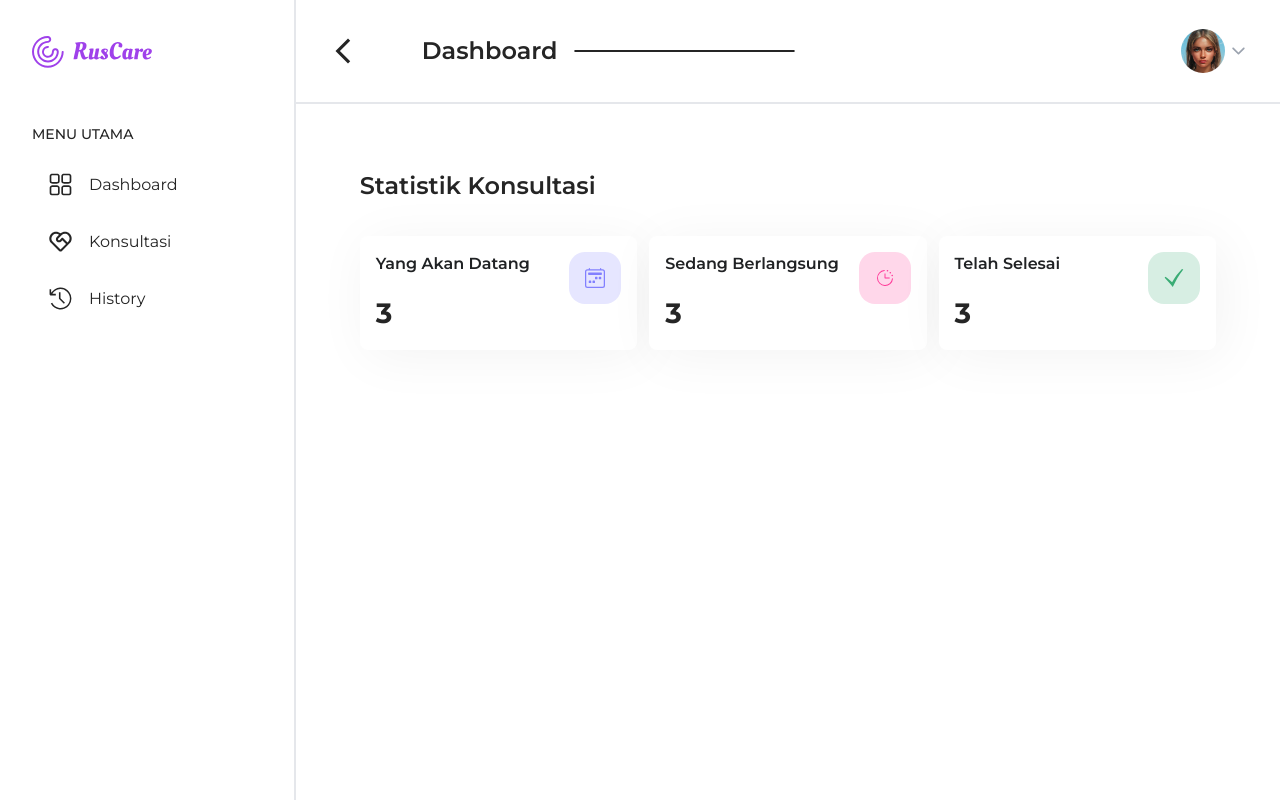
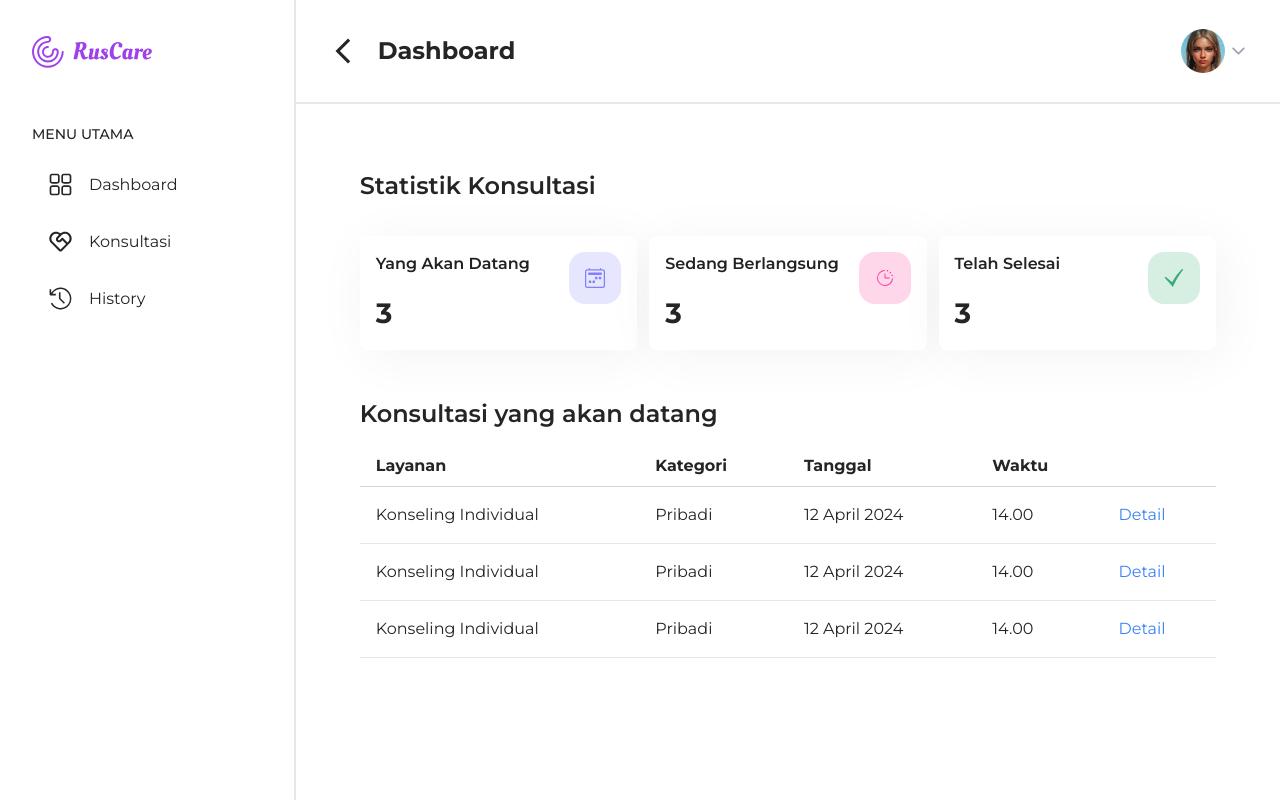
Before and after one commit to Nareswara05/NextJS-Ruscare, a Next.js app: page /dashboard in a window 1280 px wide. Built offline with nearby package versions, Linux system fonts and the light colour scheme.

Commit message:
feat [NR] add table consultation and detail popup

```diff
--- /dev/null
+++ b/src/app/(pages)/dashboard/common-components/table-consultation.jsx
@@ -0,0 +1,149 @@
+"use client"
+import { PiClockCountdownLight } from "react-icons/pi";
+import { BsCalendar2Week } from "react-icons/bs";
+import { VscLocation } from "react-icons/vsc";
+
+import React, { useState } from 'react';
+
+const TableConsultation = () => {
+    const [isModalOpen, setIsModalOpen] = useState(false);
+    const [selectedData, setSelectedData] = useState(null);
+
+    const data = [
+        {
+            name: "Usep",
+            jurusan: "Animasi",
+            service: "Konseling Individual",
+            category: "Pribadi",
+            date: "12 April 2024",
+            time: "14.00",
+            location: "Lab PPLG",
+            mentor: "Bu Devyta",
+            detail: "Detail tentang Konseling Individual"
+        },
+        {
+            name: "Usep",
+            jurusan: "Animasi",
+            service: "Konseling Individual",
+            category: "Pribadi",
+            date: "12 April 2024",
+            time: "14.00",
+            location: "Lab PPLG",
+            mentor: "Bu Devyta",
+            detail: "Detail tentang Konseling Individual"
+        },
+        {
+            name: "Usep",
+            jurusan: "Animasi",
+            service: "Konseling Individual",
+            category: "Pribadi",
+            date: "12 April 2024",
+            time: "14.00",
+            location: "Lab PPLG",
+            mentor: "Bu Devyta",
+            detail: "Detail tentang Konseling Individual"
+        },
+
+    ];
+
+    const tableHead = [
+        { title: "Layanan" },
+        { title: "Kategori" },
+        { title: "Tanggal" },
+        { title: "Waktu" },
+        { title: "" },
+    ];
+
+    const openModal = (item) => {
+        setSelectedData(item);
+        setIsModalOpen(true);
+    };
+
+    const closeModal = () => {
+        setIsModalOpen(false);
+        setSelectedData(null);
+    };
+
+    return (
+        <div className="pt-12">
+            <h1 className="font-semibold text-2xl text-textPrimary mb-4">Konsultasi yang akan datang</h1>
+            <div className="overflow-x-auto">
+                <table className="min-w-full bg-white">
+                    <thead>
+                        <tr>
+                            {tableHead.map((item, index) => (
+                                <th key={index} className="py-2 px-4 text-textPrimary text-left border-b border-gray-300">
+                                    {item.title}
+                                </th>
+                            ))}
+                        </tr>
+                    </thead>
+                    <tbody>
+                        {data.map((item, index) => (
+                            <tr key={index} className="border-b border-gray-200 text-textPrimary">
+                                <td className="py-4 px-4">{item.service}</td>
+                                <td className="py-4 px-4">{item.category}</td>
+                                <td className="py-4 px-4">{item.date}</td>
+                                <td className="py-4 px-4">{item.time}</td>
+                                <td className="py-4 px-4">
+                                    <button
+                                        className="text-blue-500 hover:underline"
+                                        onClick={() => openModal(item)}
+                                    >
+                                        Detail
+                                    </button>
+                                </td>
+                            </tr>
+                        ))}
+                    </tbody>
+                </table>
+            </div>
+
+            {isModalOpen && selectedData && (
+                <div className="fixed inset-0 z-50 flex items-center justify-center overflow-hidden bg-black bg-opacity-50 text-textPrimary">
+                    <div className="bg-white p-[50px] rounded-lg w-fit">
+                        <h2 className="text-2xl font-semibold mb-4">Detail Konsultasi</h2>
+                        <div className="flex flex-row gap-6 items-center ">
+                            <div className="flex gap-2 text-textPrimary">
+                                <div className="text-2xl">
+                                    <PiClockCountdownLight />
+                                </div>
+                                <h2 className="font-semibold text-[16px] ">{selectedData.time}</h2>
+                            </div>
+                            <hr className="border-textPrimary border-1 w-4 rotate-90 h-" />
+                            <div className="flex gap-2 text-textPrimary">
+                                <div className="text-2xl">
+                                    <BsCalendar2Week />
+                                </div>
+                                <h2 className="font-semibold text-[16px] ">{selectedData.date}</h2>
+                            </div>
+                            <hr className="border-textPrimary border-1 w-4 rotate-90 h-" />
+                            <div className="flex gap-2 text-textPrimary">
+                                <div className="text-2xl">
+                                    <VscLocation />
+                                </div>
+                                <h2 className="font-semibold text-[16px] ">{selectedData.location}</h2>
+                            </div>
+                        </div>
+                        <div className="flex flex-col gap-2 pt-4">
+                            <p><strong>Nama :</strong> {selectedData.name}</p>
+                            <p><strong>Jurusan : </strong> {selectedData.jurusan}</p>
+                            <p><strong>Layanan : </strong> {selectedData.service}</p>
+                            <p><strong>Kategori : </strong> {selectedData.category}</p>
+                            <p><strong>Mentor : </strong> {selectedData.mentor}</p>
+                        </div>
+                        <button
+                            className="mt-8 w-full py-4 font-bold bg-primary text-white rounded-xl hover:bg-purple-600"
+                            onClick={closeModal}
+                        >
+                            Tutup
+                        </button>
+                    </div>
+                    <div className="w-16 rounded-full bg-primary absolute right-0 bottom-9"></div>
+                </div>
+            )}
+        </div>
+    );
+}
+
+export default TableConsultation;
--- a/src/app/(pages)/dashboard/components/main-header.jsx
+++ b/src/app/(pages)/dashboard/components/main-header.jsx
@@ -41,10 +41,9 @@ export default function MainHeader() {
           {isSideBarOpen ? <MdArrowBackIosNew size={30} /> : <FiMenu size={30} />}
         </div>
 
-        <h2 className="font-semibold font-montserrat text-lg lg:text-2xl pl-16 text-textPrimary ">
+        <h2 className="font-bold font-montserrat text-lg lg:text-2xl pl-5 text-textPrimary ">
           {getPageTitle()}
         </h2>
-        <div className="w-1/4 h-px ml-4 border border-textPrimary rounded-xl"></div>
       </div>
       <div className="flex items-center gap-8">
         <MenuProfileDashboard />
--- a/src/app/(pages)/dashboard/page.jsx
+++ b/src/app/(pages)/dashboard/page.jsx
@@ -1,10 +1,12 @@
 import React from 'react'
 import DashboardStats from './common-components/statistic-dashboard'
+import TableConsultation from './common-components/table-consultation'
 
 const page = () => {
   return (
     <div className='p-16'>
         <DashboardStats/>
+        <TableConsultation/>
     </div>
   )
 }
```
